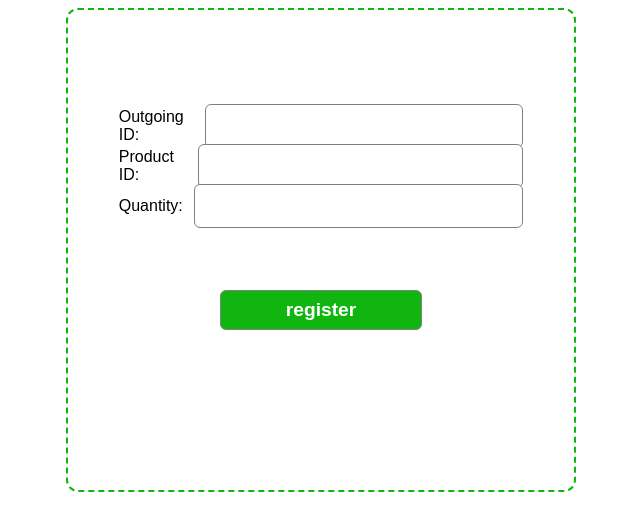
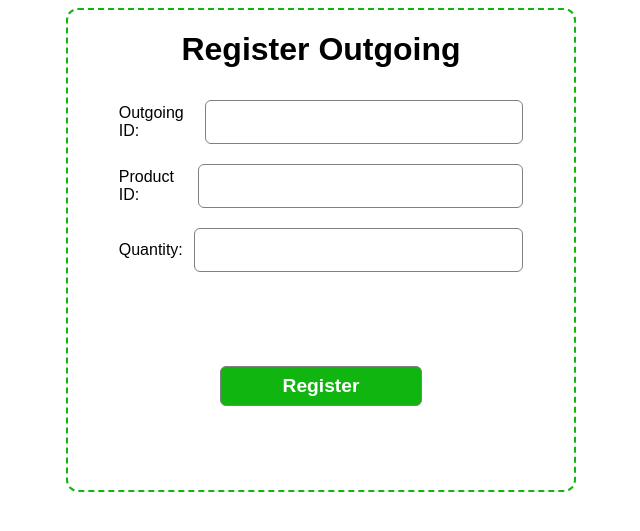
Before and after one commit to Hallcoder/php-stockManagement, a PHP site: page /outgoing.html in a window 1280 px wide. Shown: the top 531 px of the page, without its empty margins (319-959 px from the left). Run offline with PHP 8.4, Linux system fonts and the light colour scheme.

```diff
--- a/ui/outgoing.css
+++ b/ui/outgoing.css
@@ -16,7 +16,7 @@
     }
     form{
         width:100%;
-        height:60%;
+        height:100%;
         display:flex;
         flex-direction:column;
         justify-content:space-around;
@@ -26,7 +26,7 @@
         display:flex;
         flex-direction: row;
         width: 80%;
-        height:5vh;
+        height:8vh;
         align-items: center;
         justify-content:space-between;
     }
--- a/ui/outgoing.html
+++ b/ui/outgoing.html
@@ -10,6 +10,7 @@
 <body>
     <div class="container">
         <form action="../handlers/outgoing.php">
+            <h1>Register Outgoing</h1>
             <div class="inputLabels">
                 <label for="outgoingId">Outgoing ID:</label>
                 <input type="text" name="Outgoing Id" >
@@ -22,7 +23,7 @@
                 <label for="quantity">Quantity:</label>
                 <input type="text" name="quantity">
             </div>
-            <input type="submit" value="register">
+            <input type="submit" value="Register">
         </form>
     </div>
 </body>
```
Also changed, not shown: ui/images/inventory.jpg (added), ui/images/outgoing.jpg (added), ui/images/products.jpg (added).
